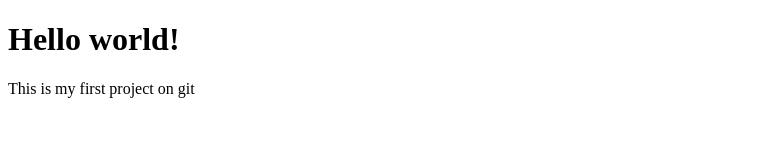
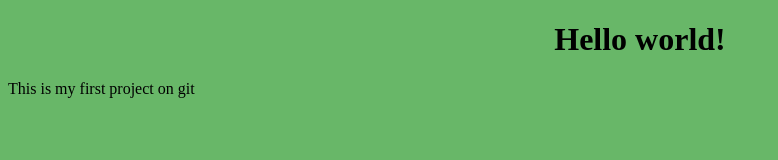
Before and after one commit to Siri-Pothuri/Siri-Pothuri.github.io, a plain HTML site: page index.html in a window 1280 px wide. Shown: the whole page, without its empty margins (0-778 px from the left). Drawn offline with Linux system fonts and the light colour scheme.

Commit message:
Modified with basic CSS

```diff
--- a/index.html
+++ b/index.html
@@ -2,6 +2,7 @@
 <html>
     <head>
         <title> Hello World </title>
+        <link rel="stylesheet" href="style.css">
     </head>
     <body>
         <h1> Hello world! </h1>
--- /dev/null
+++ b/style.css
@@ -0,0 +1,8 @@
+body {
+    background-color: rgb(104, 183, 104);
+}
+
+h1 {
+    color: black;
+    text-align: center;
+}
```
